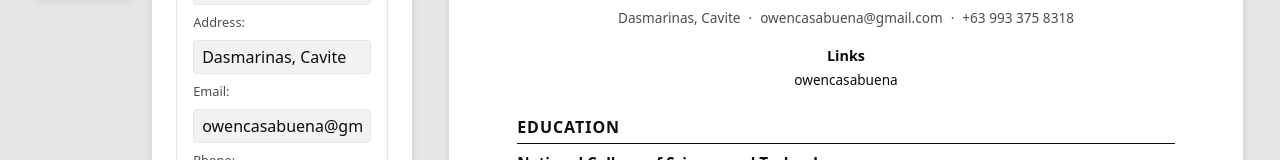
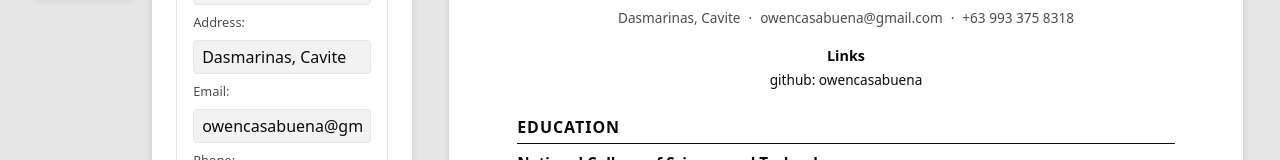
Before and after one commit to Owencasabuena/resume-builder, a React (Vite) app: page / in a window 1280 px wide. Shown: the part 212-372 px from the top of the page. Built offline with nearby package versions, Linux system fonts and the light colour scheme.

Commit message:
Fix: add link label if it is not url

```diff
--- a/src/components/Preview/ProfileSection.jsx
+++ b/src/components/Preview/ProfileSection.jsx
@@ -4,14 +4,14 @@ export default function ProfileSection({ profileData }) {
     if (!profileData) return null;
     const links = profileData.links ?? [];
 
-    function Link({ value }) {
+    function Link({ label, value }) {
         if (!value) return null;
 
         const isValidUrl = value.startsWith('http');
         if (isValidUrl) {
             return <a href={value} target="_blank" rel="noopener noreferrer">{value}</a>
         } else {
-            return <span>{value}</span>
+            return <span>{label ? `${label}: ${value}` : value}</span>
         }
     }
 
@@ -30,7 +30,7 @@ export default function ProfileSection({ profileData }) {
                     <ul className={styles.linksList}>
                         {links.map((link) => (
                             <li key={link.id}>
-                                <Link value={link.value} />
+                                <Link label={link.label} value={link.value} />
                             </li>
                         ))}
                     </ul>
```
